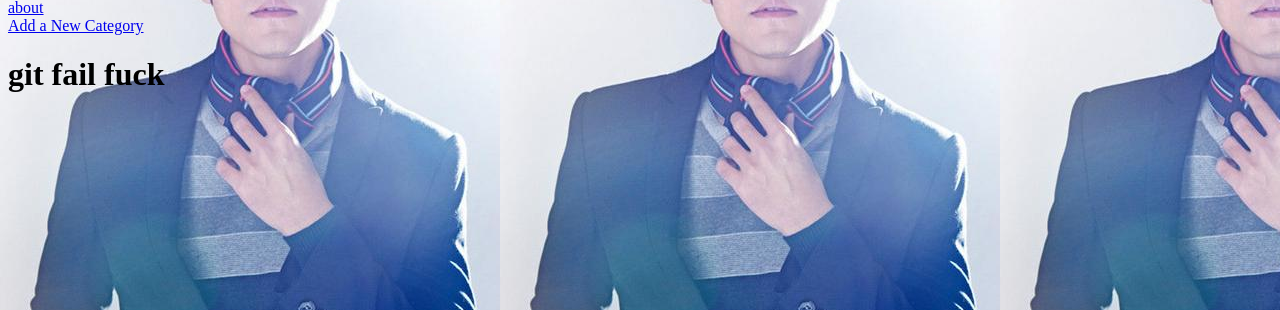
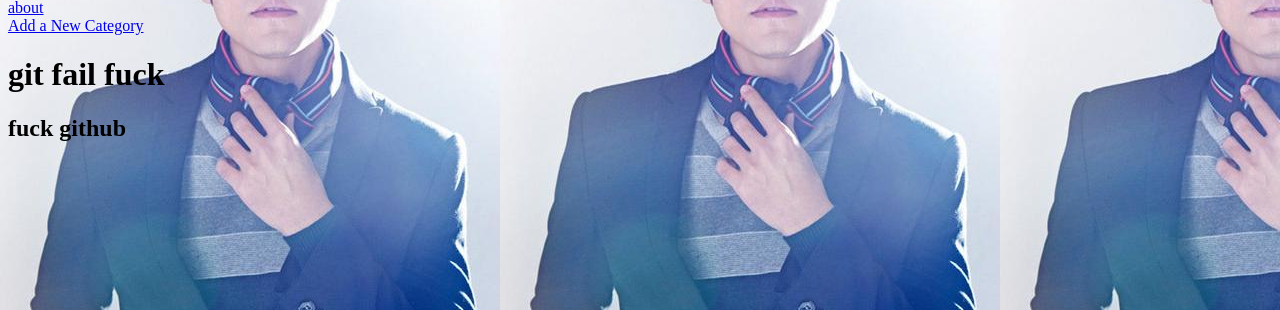
Before and after one commit to zhangyaming/zym_itcast_project, a Django app: page /rango/ in a window 1280 px wide. Shown: the part 187-497 px from the top of the page. Run offline with Django 3.2, Linux system fonts and the light colour scheme; data comes from the database, SQL or seed files in the repository.

Commit message:
test 21:45

```diff
--- a/templates/rango/index.html
+++ b/templates/rango/index.html
@@ -36,5 +36,6 @@
 <a href="/rango/about/">about</a><br/>
 <a href="/rango/add_category/">Add a New Category</a><br />
 <h1>git fail fuck</h1>
+<h2>fuck github</h2>
 </body>
 </html>
```
